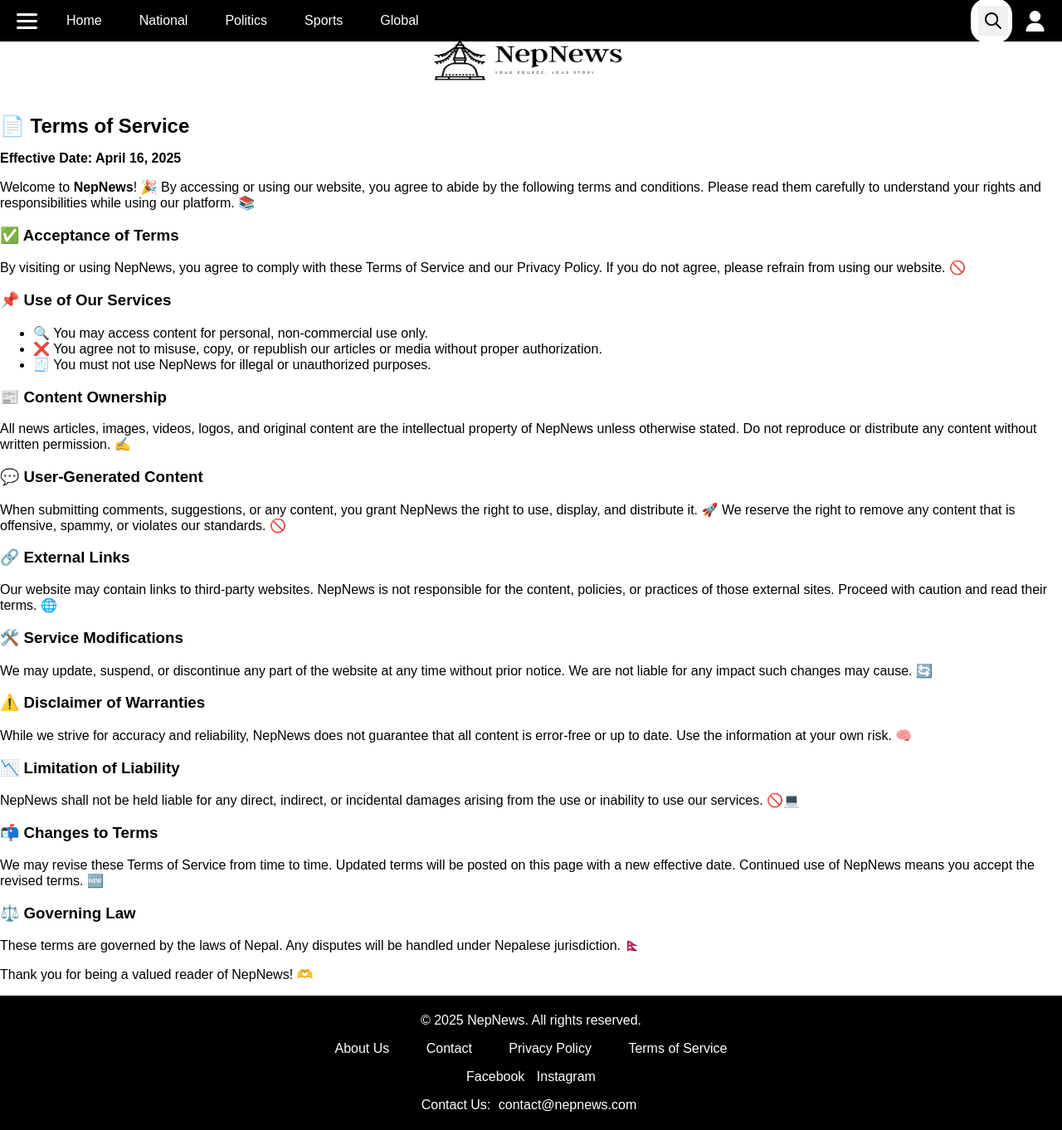
After one commit to reyaha16/NepNews, a Django app: page /terms/ in a window 1280 px wide. The commit adds this page. Shown: the whole page at 83% size. Run offline with Django 5.2, Linux system fonts and the light colour scheme; data comes from the database, SQL or seed files in the repository.

Commit message:
sprint 2 editing front end by rakhsya

```diff
--- a/django_project/newsapp/views.py
+++ b/django_project/newsapp/views.py
@@ -203,3 +203,15 @@ def search_posts(request):
 
         return render(request, 'search-post.html', context)
     return redirect('home-page')
+
+def about(request):
+    return render(request, 'about.html')
+
+def contact(request):
+    return render(request, 'contact.html')
+
+def privacy_policy(request):
+    return render(request, 'privacy-policy.html')
+
+def terms(request):
+    return render(request, 'terms.html')
--- a/django_project/newsportal/urls.py
+++ b/django_project/newsportal/urls.py
@@ -34,6 +34,10 @@ urlpatterns = [
     path('post-approval/', views.post_approval, name='post-approval'),
     path('profile/', views.profile_page, name='profile-page'),
     path('search/', views.search_posts, name='search-posts'),
+    path('about/', views.about, name='about-page'),
+    path('contact/', views.contact, name='contact-page'),
+    path('privacy-policy/', views.privacy_policy, name='privacy-policy-page'),
+    path('terms/', views.terms, name='terms-page'),
 ]
 
 if settings.DEBUG:
--- a/django_project/static/css/style.css
+++ b/django_project/static/css/style.css
@@ -5,7 +5,7 @@ body {
     font-family: Arial, sans-serif;
     display: flex;
     flex-direction: column;
-    justify-content: space-evenly;
+    min-height: 100vh;
 }
 
 header {
@@ -13,11 +13,14 @@ header {
     height: 50px;
     width: 100%;
     margin: 0;
-    padding: 0px;
+    padding: 0;
     display: flex;
     justify-content: space-evenly;
     align-items: center;
     overflow: hidden;
+    position: fixed;
+    top: 0;
+    z-index: 1000;
 }
 
 .nav-container {
@@ -349,10 +351,12 @@ button:hover {
 }
 
 footer {
+    flex-shrink: 0;
     background-color: black;
     color: white;
     text-align: center;
     padding: 5px;
+    margin-top: auto;
 }
 
 footer ul {
--- a/django_project/static/js/scripts.js
+++ b/django_project/static/js/scripts.js
@@ -179,3 +179,157 @@ function closeForgotPasswordModal() {
     const forgotPasswordModal = document.getElementById("forgot-password-modal");
     if (forgotPasswordModal) forgotPasswordModal.classList.add("hidden");
 }
+
+document.addEventListener("DOMContentLoaded", function () {
+    const scrollToTopBtn = document.getElementById("scrollToTopBtn");
+
+    if (scrollToTopBtn) {
+        scrollToTopBtn.addEventListener("click", function () {
+            window.scrollTo({
+                top: 0,
+                behavior: "smooth"
+            });
+        });
+    }
+
+    window.addEventListener("scroll", function () {
+        // Progress bar
+        const winScroll = document.documentElement.scrollTop || document.body.scrollTop;
+        const height = document.documentElement.scrollHeight - document.documentElement.clientHeight;
+        const scrolled = (winScroll / height) * 100;
+        const progressBar = document.getElementById("progressBar");
+        if (progressBar) {
+            progressBar.style.width = `${scrolled}%`;
+        }
+
+        // Scroll-to-top button visibility
+        if (scrollToTopBtn) {
+            if (winScroll > 300) {
+                scrollToTopBtn.classList.add("show");
+            } else {
+                scrollToTopBtn.classList.remove("show");
+            }
+        }
+    });
+});
+
+document.addEventListener('keydown', function(event) {
+    // Prevent shortcuts when typing in input or textarea fields
+    const activeElement = document.activeElement;
+    if (activeElement.tagName === 'INPUT' || activeElement.tagName === 'TEXTAREA') {
+        return;
+    }
+
+    // L: Open login modal or go to profile
+    if (event.key.toLowerCase() === 'l') {
+        event.preventDefault();
+        const userIcon = document.getElementById('user-icon');
+        const profileLink = document.querySelector('.user[href*="profile-page"]');
+        if (userIcon) {
+            document.getElementById("auth-modal").classList.remove("hidden");
+        } else if (profileLink) {
+            window.location.href = profileLink.href;
+        }
+    }
+
+    // U: Open signup modal
+    if (event.key.toLowerCase() === 'u') {
+        event.preventDefault();
+        const userIcon = document.getElementById('user-icon');
+        if (userIcon) {
+            const authModal = document.getElementById("auth-modal");
+            authModal.classList.remove("hidden");
+            const showSignupLink = document.getElementById('show-signup');
+            if (showSignupLink) {
+                showSignupLink.click();
+            }
+        }
+    }
+
+    // M: Toggle sidebar
+    if (event.key.toLowerCase() === 'm') {
+        event.preventDefault();
+        const sidebar = document.querySelector('.sidebar');
+        if (sidebar) {
+            sidebar.classList.toggle('active');
+        }
+    }
+
+    // Esc: Close modals
+    if (event.key === 'Escape') {
+        const authModal = document.getElementById('auth-modal');
+        const forgotPasswordModal = document.getElementById('forgot-password-modal');
+        if (authModal && !authModal.classList.contains('hidden')) {
+            authModal.classList.add("hidden");
+        }
+        if (forgotPasswordModal && !forgotPasswordModal.classList.contains('hidden')) {
+            forgotPasswordModal.classList.add("hidden");
+        }
+    }
+
+    // H: Go to homepage
+    if (event.key.toLowerCase() === 'h') {
+        event.preventDefault();
+        const homeLink = document.querySelector('nav.navbar a[href*="/"]');
+        if (homeLink) {
+            window.location.href = homeLink.href;
+        }
+    }
+
+    // N: Go to new post page (for writers)
+    if (event.key.toLowerCase() === 'n') {
+        event.preventDefault();
+        const newPostLink = document.querySelector('.sidebar a[href*="/new-post"]');
+        if (newPostLink) {
+            window.location.href = newPostLink.href;
+        }
+    }
+
+    // A: Go to about page
+    if (event.key.toLowerCase() === 'a') {
+        event.preventDefault();
+        const aboutLink = document.querySelector('footer a[href*="/about"]');
+        if (aboutLink) {
+            window.location.href = aboutLink.href;
+        }
+    }
+
+    // C: Go to contact page
+    if (event.key.toLowerCase() === 'c') {
+        event.preventDefault();
+        const contactLink = document.querySelector('footer a[href*="/contact"]');
+        if (contactLink) {
+            window.location.href = contactLink.href;
+        }
+    }
+
+    // P: Go to privacy policy page
+    if (event.key.toLowerCase() === 'p') {
+        event.preventDefault();
+        const privacyLink = document.querySelector('footer a[href*="/privacy-policy"]');
+        if (privacyLink) {
+            window.location.href = privacyLink.href;
+        }
+    }
+
+    // T: Go to terms of service page
+    if (event.key.toLowerCase() === 't') {
+        event.preventDefault();
+        const termsLink = document.querySelector('footer a[href*="/terms"]');
+        if (termsLink) {
+            window.location.href = termsLink.href;
+        }
+    }
+
+    // O: Scroll to top
+    if (event.key.toLowerCase() === 'o') {
+        event.preventDefault();
+        window.scrollTo({ top: 0, behavior: 'smooth' });
+    }
+
+    // B: Scroll to bottom
+    if (event.key.toLowerCase() === 'b') {
+        event.preventDefault();
+        window.scrollTo({ top: document.body.scrollHeight, behavior: 'smooth' });
+    }
+});
--- a/django_project/templates/base.html
+++ b/django_project/templates/base.html
@@ -39,6 +39,7 @@
             </div>
         </div>
     </header>
+    <div class="progress" id="progressBar"></div>
 
     <div class="time-container">
         <span id="nepal-time">Nepal Time: Loading...</span>
@@ -123,6 +124,9 @@
 
     {% block content %}
     {% endblock %}
+    <button class="scroll-to-top" id="scrollToTopBtn">
+        <img src="{% static 'images/arrow.png' %}" alt="Scroll to Top">
+    </button>
 
     <footer>
         <p>© 2025 NepNews. All rights reserved.</p>
--- /dev/null
+++ b/django_project/templates/terms.html
@@ -0,0 +1,54 @@
+{% extends 'base.html' %}
+{% load static %}
+
+{% block content %}
+<div class="logo">
+    <img src="{% static 'images/NepNewsLogo.png' %}" alt="NepNews Logo">
+</div>
+<main class="content-wrapper">
+    <div class="main-content">
+        <section class="terms-section">
+            <h2>📄 Terms of Service</h2>
+            <p><strong>Effective Date: April 16, 2025</strong></p>
+
+            <p>Welcome to <strong>NepNews</strong>! 🎉 By accessing or using our website, you agree to abide by the following terms and conditions. Please read them carefully to understand your rights and responsibilities while using our platform. 📚</p>
+
+            <h3>✅ Acceptance of Terms</h3>
+            <p>By visiting or using NepNews, you agree to comply with these Terms of Service and our Privacy Policy. If you do not agree, please refrain from using our website. 🚫</p>
+
+            <h3>📌 Use of Our Services</h3>
+            <ul>
+                <li>🔍 You may access content for personal, non-commercial use only.</li>
+                <li>❌ You agree not to misuse, copy, or republish our articles or media without proper authorization.</li>
+                <li>🧾 You must not use NepNews for illegal or unauthorized purposes.</li>
+            </ul>
+
+            <h3>📰 Content Ownership</h3>
+            <p>All news articles, images, videos, logos, and original content are the intellectual property of NepNews unless otherwise stated. Do not reproduce or distribute any content without written permission. ✍️</p>
+
+            <h3>💬 User-Generated Content</h3>
+            <p>When submitting comments, suggestions, or any content, you grant NepNews the right to use, display, and distribute it. 🚀 We reserve the right to remove any content that is offensive, spammy, or violates our standards. 🚫</p>
+
+            <h3>🔗 External Links</h3>
+            <p>Our website may contain links to third-party websites. NepNews is not responsible for the content, policies, or practices of those external sites. Proceed with caution and read their terms. 🌐</p>
+
+            <h3>🛠️ Service Modifications</h3>
+            <p>We may update, suspend, or discontinue any part of the website at any time without prior notice. We are not liable for any impact such changes may cause. 🔄</p>
+
+            <h3>⚠️ Disclaimer of Warranties</h3>
+            <p>While we strive for accuracy and reliability, NepNews does not guarantee that all content is error-free or up to date. Use the information at your own risk. 🧠</p>
+
+            <h3>📉 Limitation of Liability</h3>
+            <p>NepNews shall not be held liable for any direct, indirect, or incidental damages arising from the use or inability to use our services. 🚫💻</p>
+
+            <h3>📬 Changes to Terms</h3>
+            <p>We may revise these Terms of Service from time to time. Updated terms will be posted on this page with a new effective date. Continued use of NepNews means you accept the revised terms. 🆕</p>
+
+            <h3>⚖️ Governing Law</h3>
+            <p>These terms are governed by the laws of Nepal. Any disputes will be handled under Nepalese jurisdiction. 🇳🇵</p>
+
+            <p>Thank you for being a valued reader of NepNews! 🫶</p>
+        </section>
+    </div>
+</main>
+{% endblock %}
```
Also changed, not shown: other parts of django_project/static/css/style.css (+46 -1 lines), django_project/templates/about.html (added, +50 -0 lines), django_project/templates/contact.html (added, +37 -0 lines), django_project/templates/privacy-policy.html (added, +45 -0 lines), django_project/static/images/arrow.png (added).
